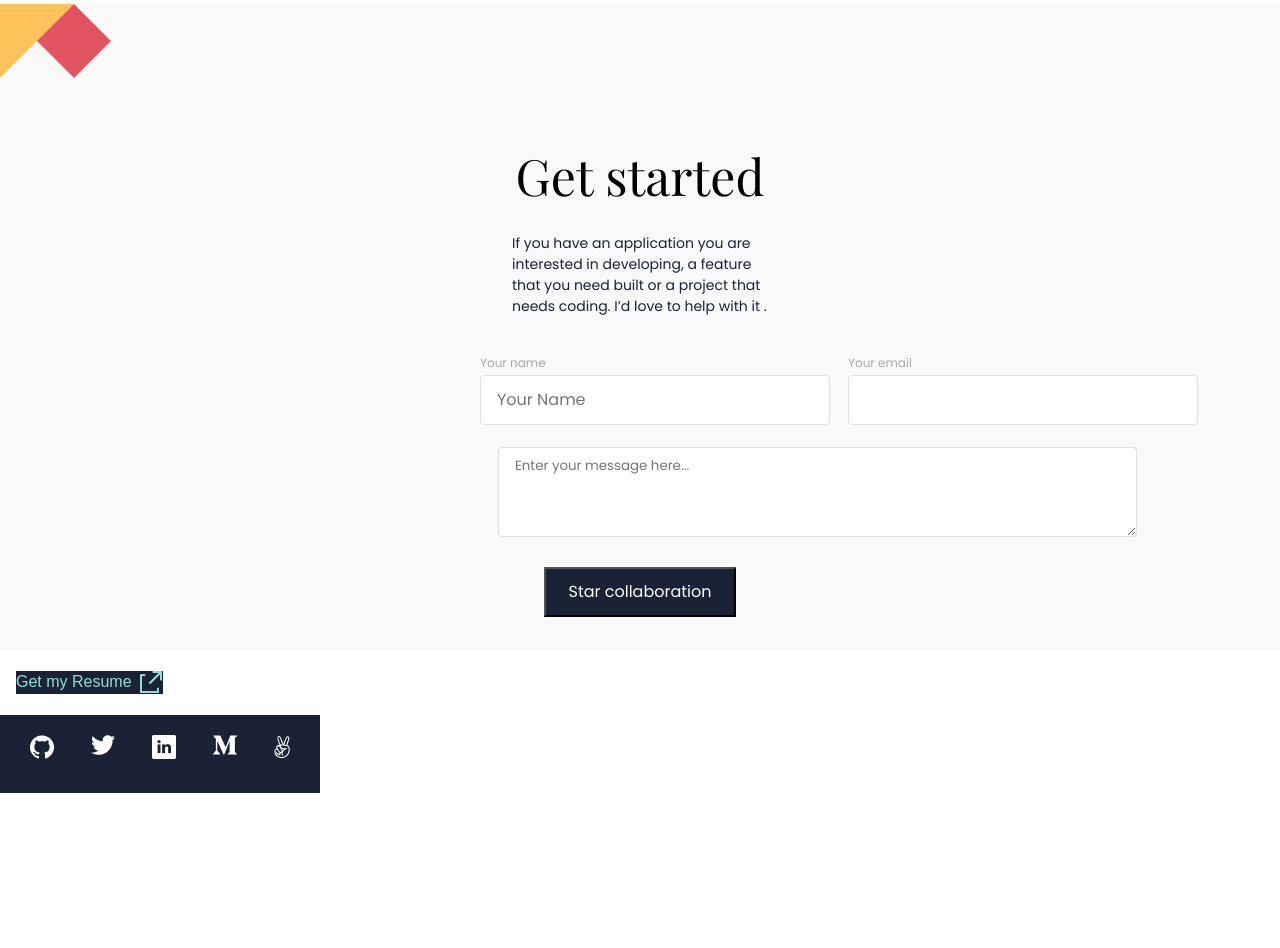
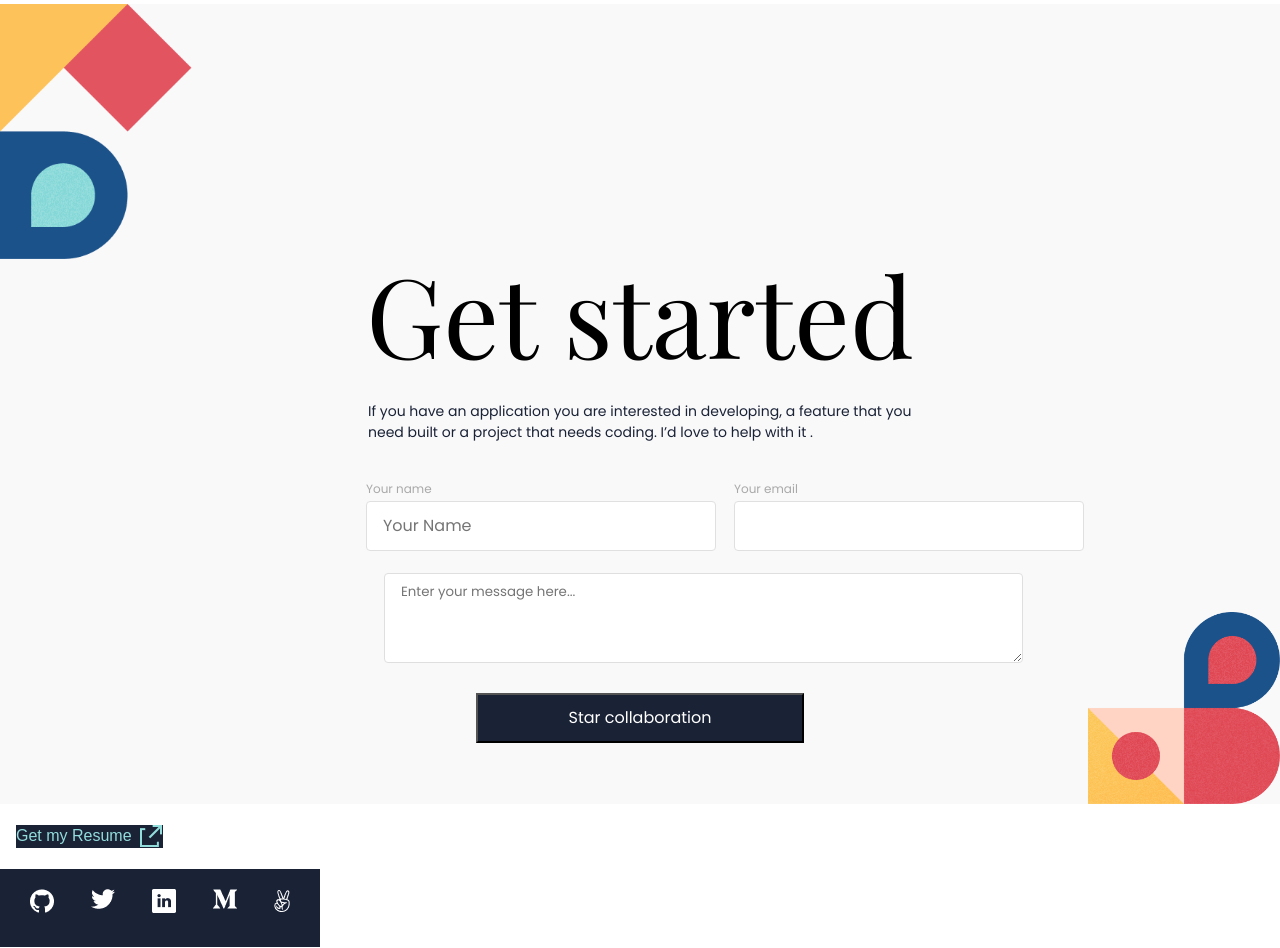
Before and after one commit to Javed-Shahbaz/Desktop, a plain HTML site: page index.html in a window 1280 px wide. Shown: the part 3159-4107 px from the top of the page. Before the commit the page ends 3952 px from the top, so only its background shows below. Drawn offline with nearby package versions, Linux system fonts and the light colour scheme.

Commit message:
update style

```diff
--- a/styles.css
+++ b/styles.css
@@ -501,7 +501,7 @@ label {
   cursor: pointer;
 }
 
-.rrss:hover {
+.rs:hover {
   zoom: 1.15;
 }
 
@@ -952,7 +952,7 @@ label {
   }
 
   /* form responsive */
-  .formulary {
+  .form {
     background-image:
       url(images/image-geometry_6.png),
       url(images/image-geometry_7.png);
@@ -968,7 +968,7 @@ label {
     margin: 0 auto;
   }
 
-  .getStar {
+  .gStart {
     font-size: 110px;
     width: 100%;
     text-align: center;
@@ -983,7 +983,7 @@ label {
     letter-spacing: -0.01em;
   }
 
-  .cont-form {
+  .contForm {
     display: flex;
     flex-direction: column;
     width: 40em;
@@ -991,7 +991,7 @@ label {
     zoom: 80%;
   }
 
-  .form-header {
+  .formHead {
     margin-top: 5em;
     display: flex;
     flex-direction: column;
@@ -1076,7 +1076,7 @@ label {
     zoom: 100%;
   }
 
-  .contenfoo {
+  .cfooter {
     height: 123px;
     align-items: center;
   }
@@ -1097,7 +1097,7 @@ label {
     zoom: 1;
   }
 
-  .cont-form {
+  .contForm {
     zoom: 1;
   }
 }
```
